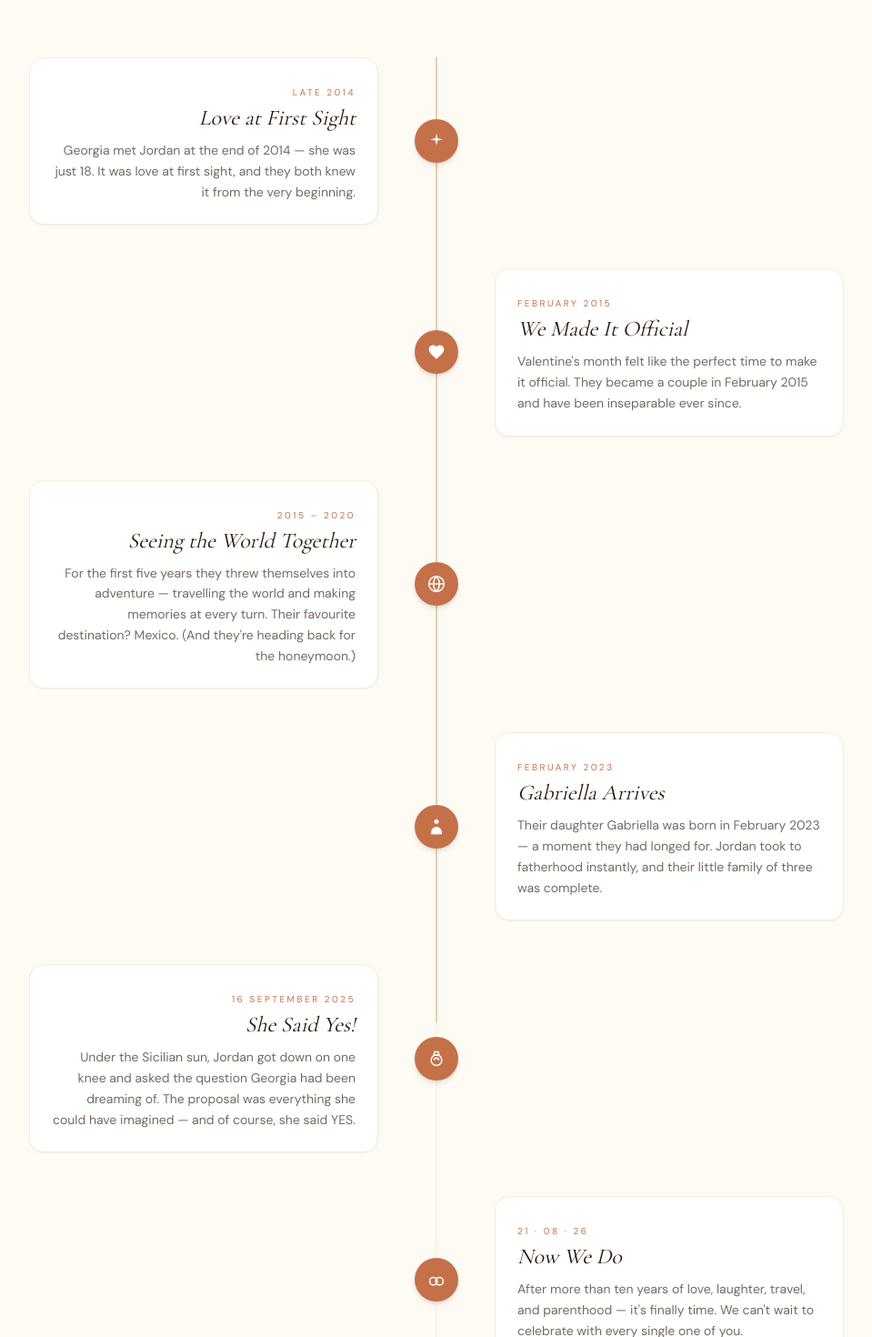
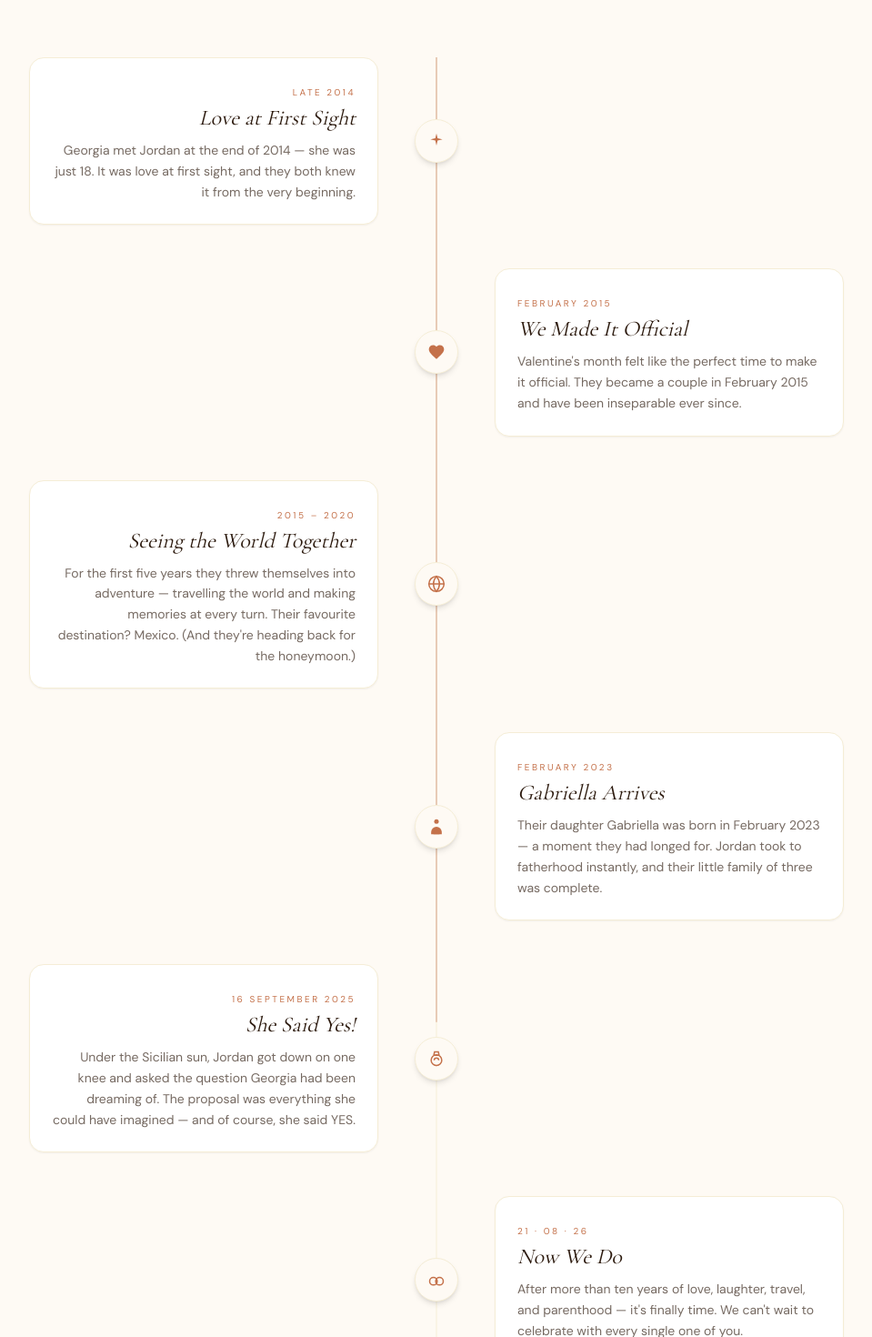
Before and after one commit to jordanfemi/georgia-and-jordan, a Next.js app: page / in a window 1280 px wide. Shown: the part 1100-2570 px from the top of the page at 91% size, without its empty margins (160-1119 px from the left). Built offline with nearby package versions, Linux system fonts and the light colour scheme.

Commit message:
Timeline circles: cream background with terracotta icons

```diff
--- a/components/OurStory.tsx
+++ b/components/OurStory.tsx
@@ -4,30 +4,30 @@ import { motion, useInView, useScroll, useTransform } from 'framer-motion';
 
 const icons: Record<string, React.ReactNode> = {
   sparkle: (
-    <svg viewBox="0 0 24 24" fill="white" className="w-5 h-5">
+    <svg viewBox="0 0 24 24" fill="#C4714A" className="w-5 h-5">
       <path d="M12 2l1.5 6.5L20 10l-6.5 1.5L12 18l-1.5-6.5L4 10l6.5-1.5z" />
     </svg>
   ),
   heart: (
-    <svg viewBox="0 0 24 24" fill="white" className="w-5 h-5">
+    <svg viewBox="0 0 24 24" fill="#C4714A" className="w-5 h-5">
       <path d="M12 21.35l-1.45-1.32C5.4 15.36 2 12.28 2 8.5 2 5.42 4.42 3 7.5 3c1.74 0 3.41.81 4.5 2.09C13.09 3.81 14.76 3 16.5 3 19.58 3 22 5.42 22 8.5c0 3.78-3.4 6.86-8.55 11.54L12 21.35z" />
     </svg>
   ),
   globe: (
-    <svg viewBox="0 0 24 24" fill="none" stroke="white" strokeWidth="1.8" className="w-5 h-5">
+    <svg viewBox="0 0 24 24" fill="none" stroke="#C4714A" strokeWidth="1.8" className="w-5 h-5">
       <circle cx="12" cy="12" r="10" />
       <path d="M2 12h20M12 2a15.3 15.3 0 0 1 4 10 15.3 15.3 0 0 1-4 10 15.3 15.3 0 0 1-4-10 15.3 15.3 0 0 1 4-10z" />
     </svg>
   ),
   baby: (
-    <svg viewBox="0 0 24 24" fill="white" className="w-5 h-5">
+    <svg viewBox="0 0 24 24" fill="#C4714A" className="w-5 h-5">
       <circle cx="12" cy="5" r="3" />
       <path d="M5 22v-3a7 7 0 0 1 14 0v3" />
       <path d="M8 22v-1a4 4 0 0 1 8 0v1" />
     </svg>
   ),
   ring: (
-    <svg viewBox="0 0 24 24" fill="none" stroke="white" strokeWidth="1.8" className="w-5 h-5">
+    <svg viewBox="0 0 24 24" fill="none" stroke="#C4714A" strokeWidth="1.8" className="w-5 h-5">
       <circle cx="12" cy="14" r="7" />
       <path d="M9 14a3 3 0 0 1 6 0" />
       <path d="M8.5 7.5 9.5 3h5l1 4.5" />
@@ -35,7 +35,7 @@ const icons: Record<string, React.ReactNode> = {
     </svg>
   ),
   rings: (
-    <svg viewBox="0 0 24 24" fill="none" stroke="white" strokeWidth="1.8" className="w-5 h-5">
+    <svg viewBox="0 0 24 24" fill="none" stroke="#C4714A" strokeWidth="1.8" className="w-5 h-5">
       <circle cx="8" cy="14" r="5" />
       <circle cx="16" cy="14" r="5" />
       <path d="M11 14a3 3 0 0 1 2 0" />
@@ -102,7 +102,7 @@ function TimelineCard({
             initial={{ scale: 0 }}
             animate={isInView ? { scale: 1 } : {}}
             transition={{ type: 'spring', stiffness: 300, damping: 20, delay: 0.1 }}
-            className="w-10 h-10 rounded-full bg-terracotta flex items-center justify-center text-base shadow-md"
+            className="w-10 h-10 rounded-full bg-cream border border-champagne flex items-center justify-center text-base shadow-md"
             aria-hidden="true"
           >
             {icons[event.icon]}
@@ -157,7 +157,7 @@ function TimelineCard({
             initial={{ scale: 0, rotate: -20 }}
             animate={isInView ? { scale: 1, rotate: 0 } : {}}
             transition={{ type: 'spring', stiffness: 280, damping: 18, delay: 0.15 }}
-            className="w-12 h-12 rounded-full bg-terracotta flex items-center justify-center text-xl shadow-md z-10 relative"
+            className="w-12 h-12 rounded-full bg-cream border border-champagne flex items-center justify-center text-xl shadow-md z-10 relative"
             aria-hidden="true"
           >
             {icons[event.icon]}
```
